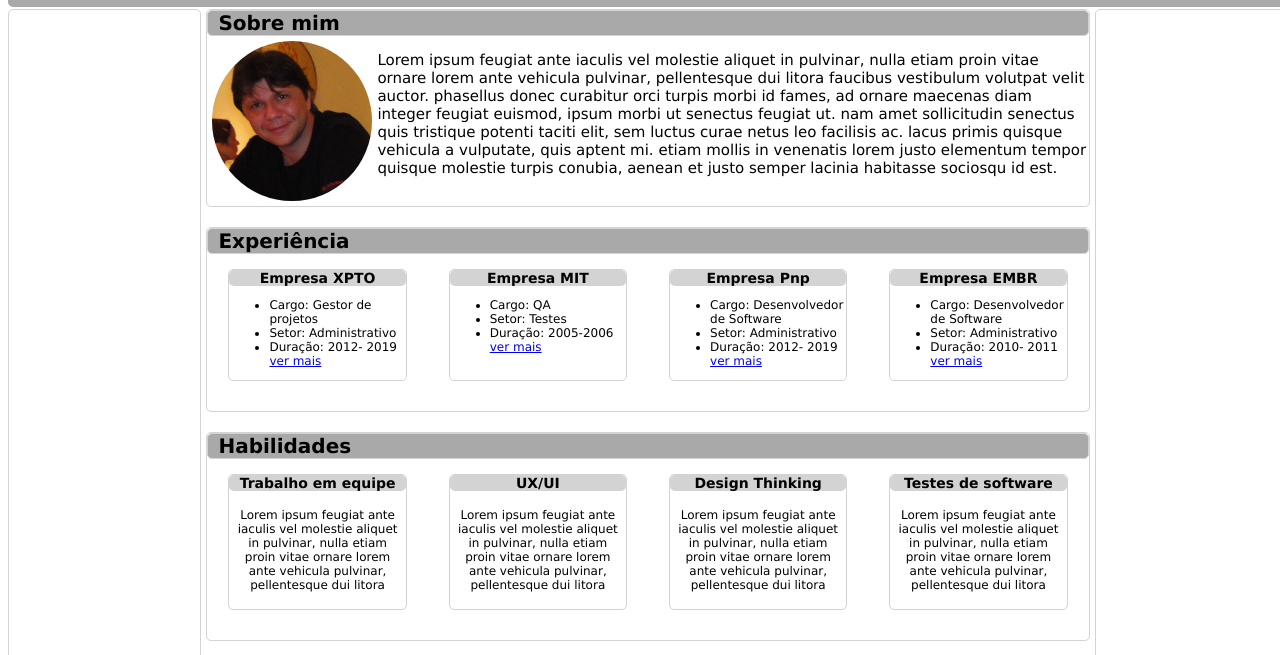
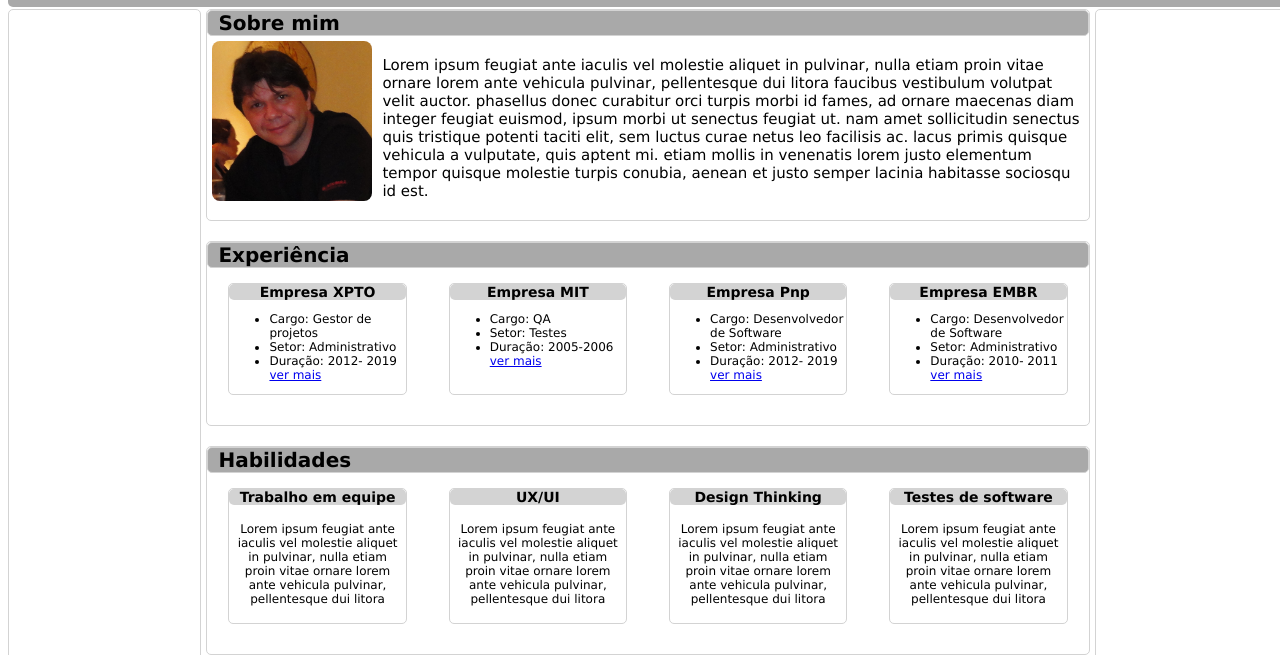
Before and after one commit to williamsdantas/wadposunipe, a plain HTML site: page fundamentos/index.html in a window 1280 px wide. Shown: the part 145-800 px from the top of the page. Drawn offline with Linux system fonts and the light colour scheme.

Commit message:
otimização do css

```diff
--- a/fundamentos/assets/style.css
+++ b/fundamentos/assets/style.css
@@ -65,6 +65,7 @@ body {
   font-family: verdana;
   font-size: 15px;
   justify-content: center;
+  padding:5px;
 }
 
 .menu{
@@ -114,12 +115,11 @@ body {
 	height: 160px;
 	width: 160px;
 	margin: 5px;
-	border-radius: 50%;
+	border-radius: 5%;
 }
 
 .fotoportifolio{
 	width: 95%;
-	margin: auto;
 	display: block;
 	border-radius: 5px;
 	margin: 5px;
```
